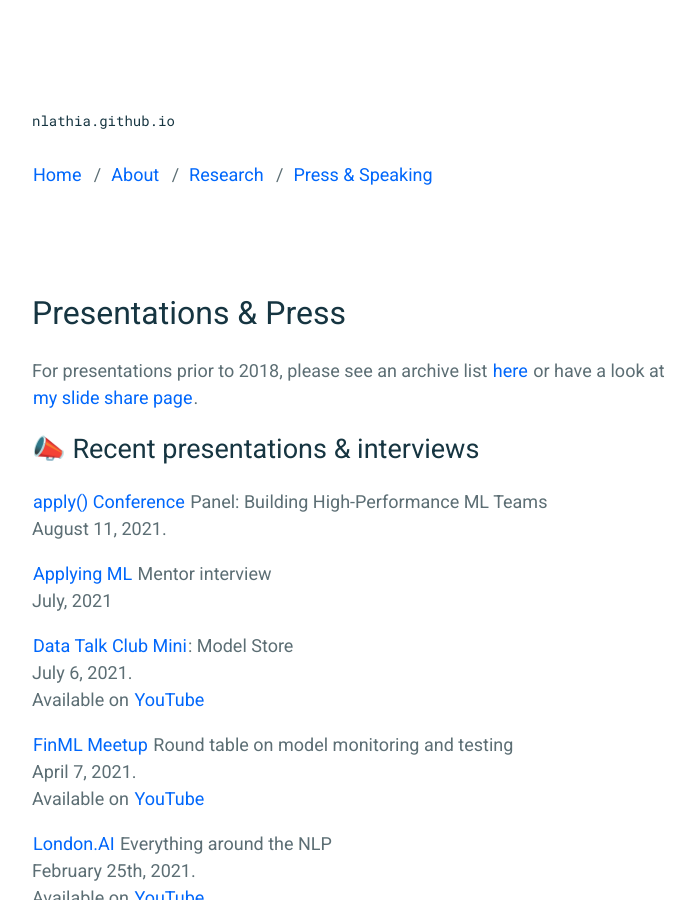
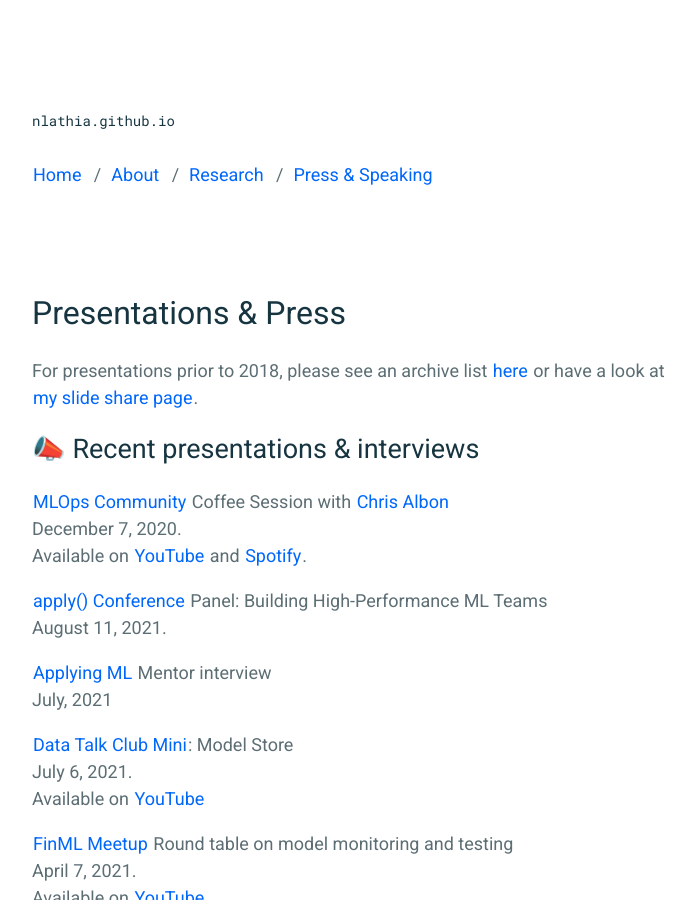
Before and after one commit to nlathia/nlathia.github.io, a Jekyll site: the page built from _pages/public.md, in a window 1280 px wide and 900 px high. Shown: the whole window, without its empty margins (258-953 px from the left). Built offline with Jekyll 4.4.1, drawn with Linux system fonts in a browser that asks for light colours.

Commit message:
Update public.md

```diff
--- a/_pages/public.md
+++ b/_pages/public.md
@@ -7,6 +7,10 @@ permalink: /public/
 For presentations prior to 2018, please see an archive list [here](../archive/public) or have a look at [my slide share page](http://www.slideshare.net/neal.lathia).
 
 # 📣 Recent presentations & interviews
+
+[MLOps Community](https://mlops.community/) Coffee Session with [Chris Albon](https://chrisalbon.com/)
+<br />December 7, 2020.
+<br />Available on [YouTube](https://www.youtube.com/watch?v=TKVR5RYkqnc) and [Spotify](https://open.spotify.com/episode/3GSw9rTqNqDBPYviFK9p33?si=9eaf3d55b5fe4949).
 
 [apply() Conference](https://www.applyconf.com/agenda/panel-building-high-performance-ml-teams/) Panel: Building High-Performance ML Teams
 <br />August 11, 2021.
```
